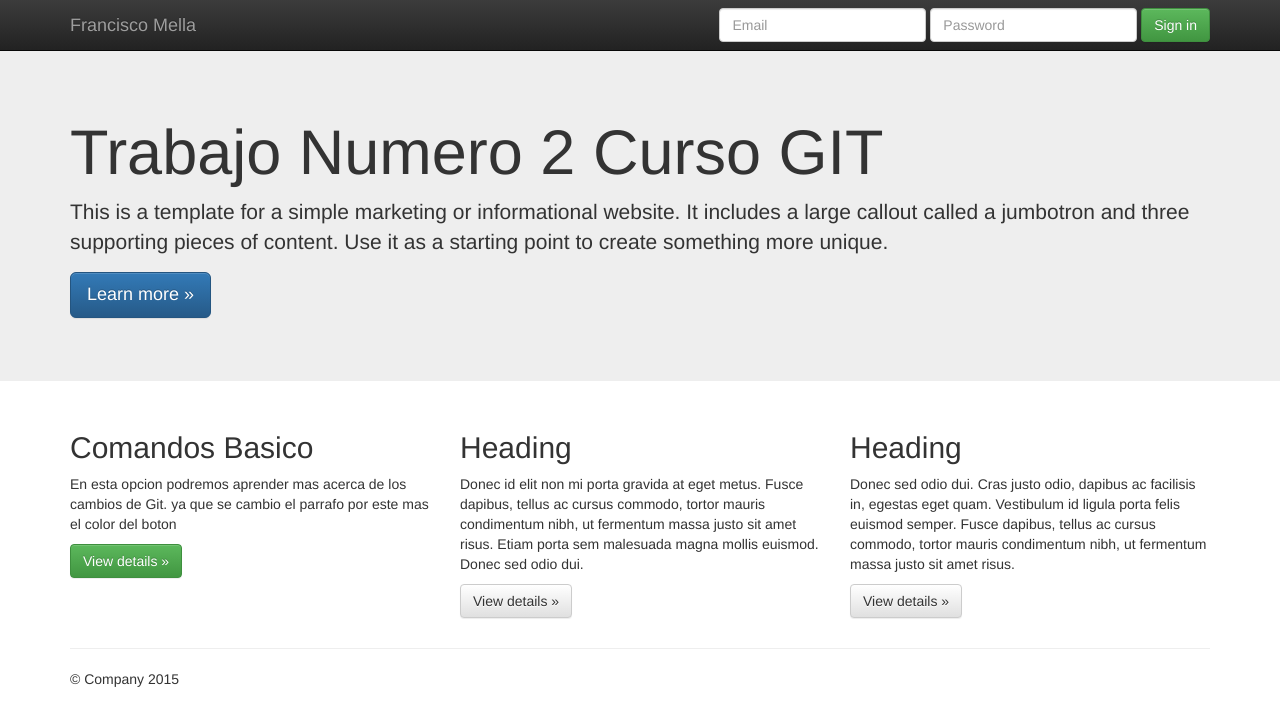
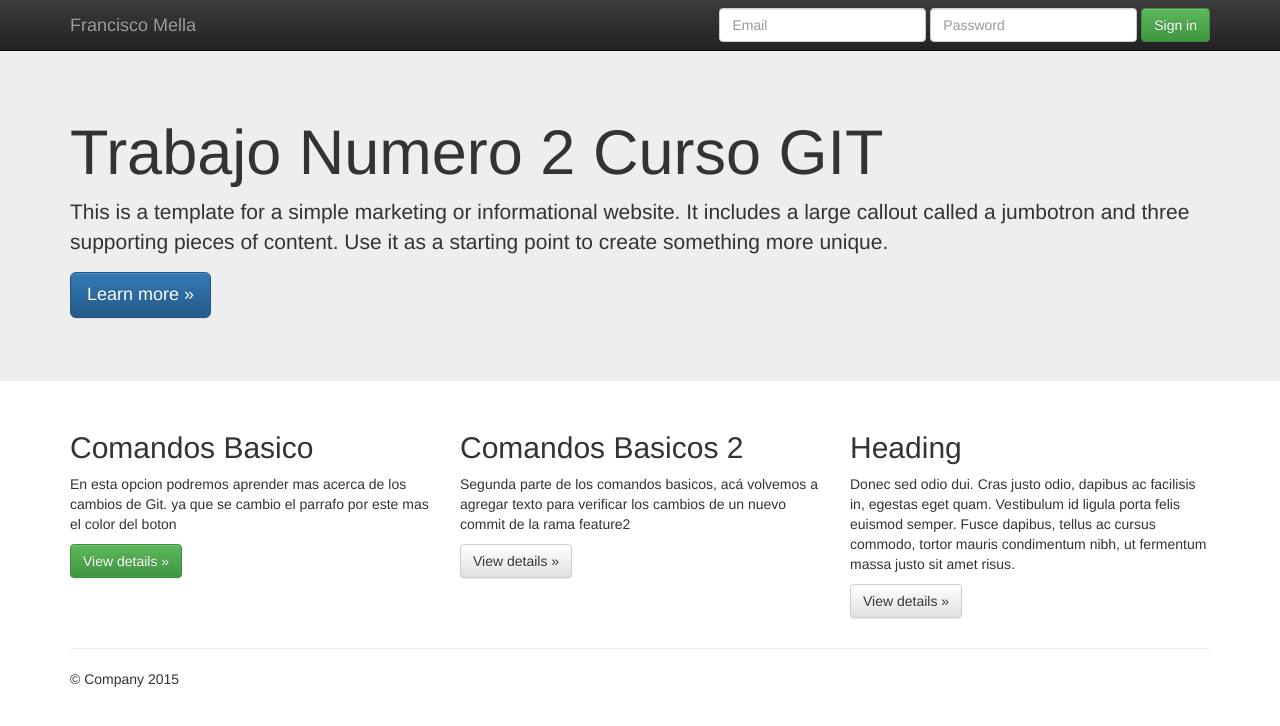
Before and after one commit to mellabike/Trabajo2_Francisco_Mella, a plain HTML site: page index.html in a window 1280 px wide. Drawn offline with nearby package versions, Linux system fonts and the light colour scheme.

Commit message:
se registar un nuevo cambio en el heading central

```diff
--- a/index.html
+++ b/index.html
@@ -70,8 +70,8 @@
           <p><a class="btn btn-success" href="#" role="button">View details &raquo;</a></p>
         </div>
         <div class="col-md-4">
-          <h2>Heading</h2>
-          <p>Donec id elit non mi porta gravida at eget metus. Fusce dapibus, tellus ac cursus commodo, tortor mauris condimentum nibh, ut fermentum massa justo sit amet risus. Etiam porta sem malesuada magna mollis euismod. Donec sed odio dui. </p>
+          <h2>Comandos Basicos 2</h2>
+          <p>Segunda parte de los comandos basicos, acá volvemos a agregar texto  para verificar los cambios de un nuevo commit de la rama feature2</p>
           <p><a class="btn btn-default" href="#" role="button">View details &raquo;</a></p>
        </div>
         <div class="col-md-4">
```
